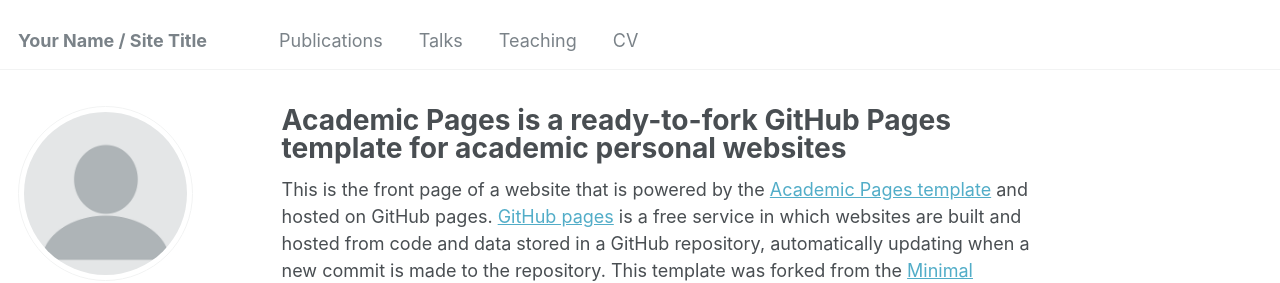
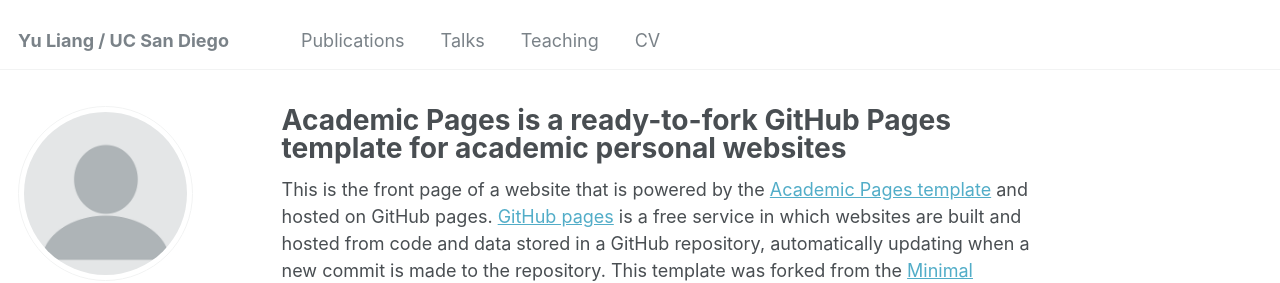
Before and after one commit to yuliang954/yuliang.github.io, a Jekyll site: the page built from _pages/about.md, in a window 1280 px wide. Shown: the top 283 px of the page. Built offline with Jekyll 4.4.1, drawn with Linux system fonts in a browser that asks for light colours; some web fonts are replaced.

Commit message:
Update _config.yml

```diff
--- a/_config.yml
+++ b/_config.yml
@@ -8,7 +8,7 @@
 
 # Basic Site Settings
 locale                   : "en-US"
-title                    : "Your Name / Site Title"
+title                    : "Yu Liang / UC San Diego"
 title_separator          : "-"
 name                     : &name "Your Name"
 description              : &description "personal description"
```
